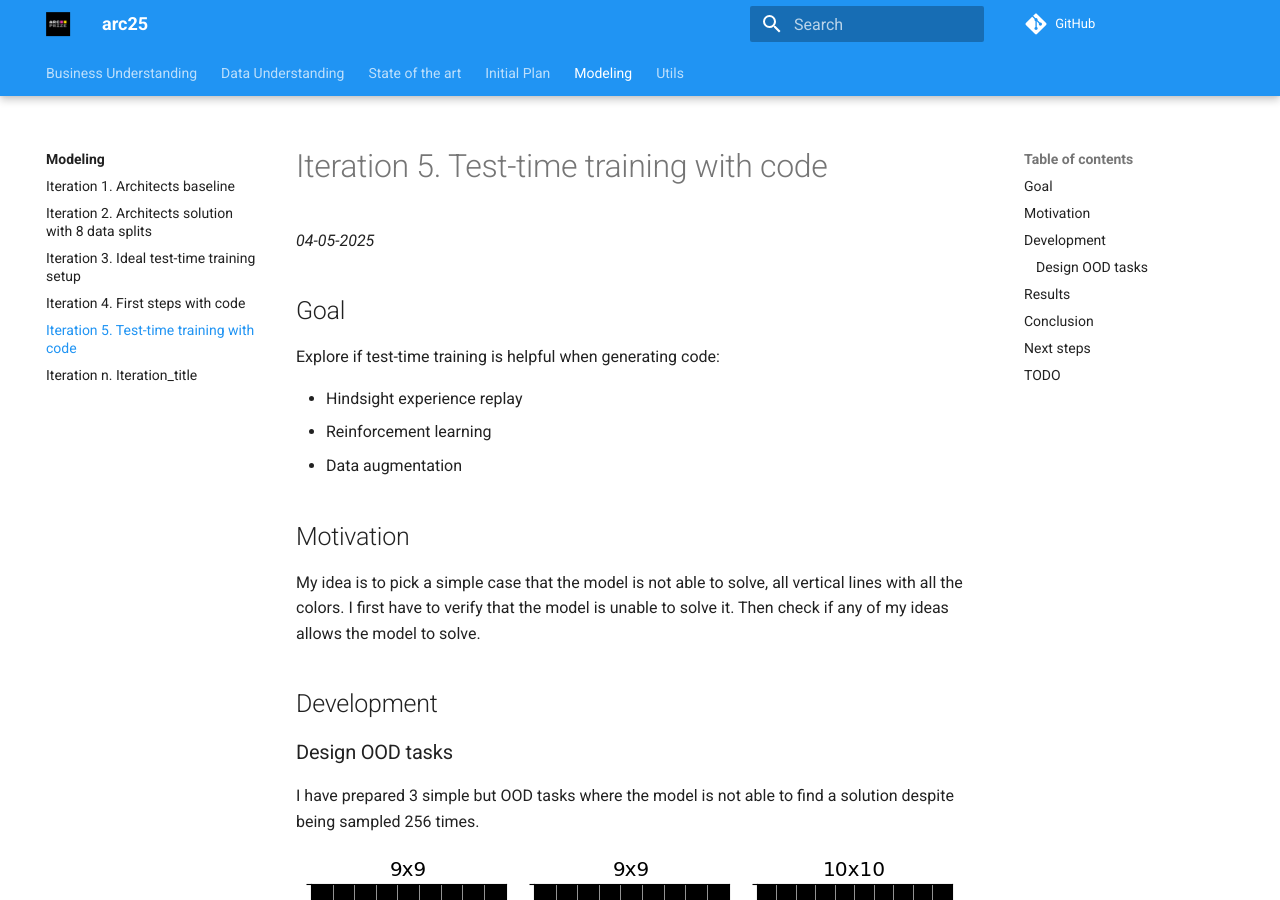
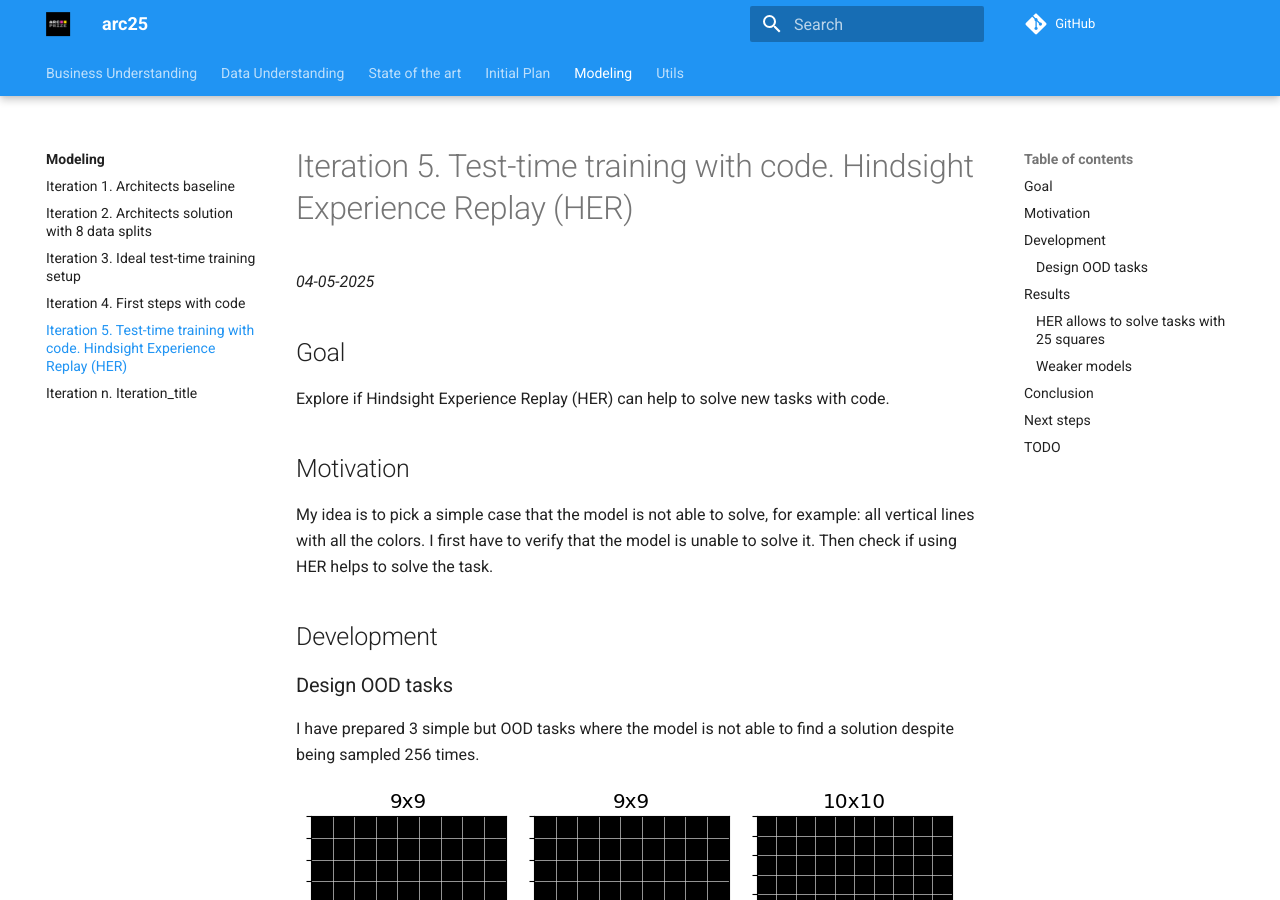
Before and after one commit to ironbar/arc25, an MkDocs documentation site: the page built from docs/modeling/Iteration_05_test_time_training_with_code.md, in a window 1280 px wide and 900 px high. Built offline with MkDocs 1.6.1 and Material for MkDocs 9.7.7, drawn with Linux system fonts in a browser that asks for light colours; comment, search, counter and statistics services are not loaded; some of the changed text lies outside the part shown.

Commit message:
updated documentation

```diff
--- a/docs/modeling/Iteration_05_test_time_training_with_code.md
+++ b/docs/modeling/Iteration_05_test_time_training_with_code.md
@@ -1,4 +1,4 @@
-# Iteration 5. Test-time training with code
+# Iteration 5. Test-time training with code. Hindsight Experience Replay (HER)
 
 _04-05-2025_
 
@@ -9,16 +9,11 @@
 
 ## Goal
 
-Explore if test-time training is helpful when generating code:
-
-- Hindsight experience replay
-- Reinforcement learning
-- Data augmentation
+Explore if Hindsight Experience Replay (HER) can help to solve new tasks with code.
 
 ## Motivation
 
-My idea is to pick a simple case that the model is not able to solve, all vertical lines with all the colors. I first have to verify that the model is unable to solve it. Then check
-if any of my ideas allows the model to solve.
+My idea is to pick a simple case that the model is not able to solve, for example: all vertical lines with all the colors. I first have to verify that the model is unable to solve it. Then check if using HER helps to solve the task.
 
 ## Development
 
@@ -50,6 +45,21 @@
 
 ## Results
 
+### HER allows to solve tasks with 25 squares
+
+HER allows to solve tasks with 25 squares for a model that was trained with just up to 5 objects.
+
+![best prediction evolution](res/1746622789551_image.png)
+
+![distribution evolution](res/2025-05-07-15-01-52.png)
+
+The model starts with a maximum accuracy of less than 50% and in 6 epochs is able to achieve perfect accuracy.
+
+### Weaker models
+
+If we use weaker models (models trained for a smaller number of iterations) they can still benefit from HER.
+Their start point is worse, and they cannot solve new tasks as complex as the stronger models but nonetheless HER allows adaptation to novel tasks.
+
 ## Conclusion
 
 ## Next steps
```
Also changed, not shown: docs/modeling/res/1746622789551_image.png (added), docs/modeling/res/2025-05-07-15-01-52.png (added).
